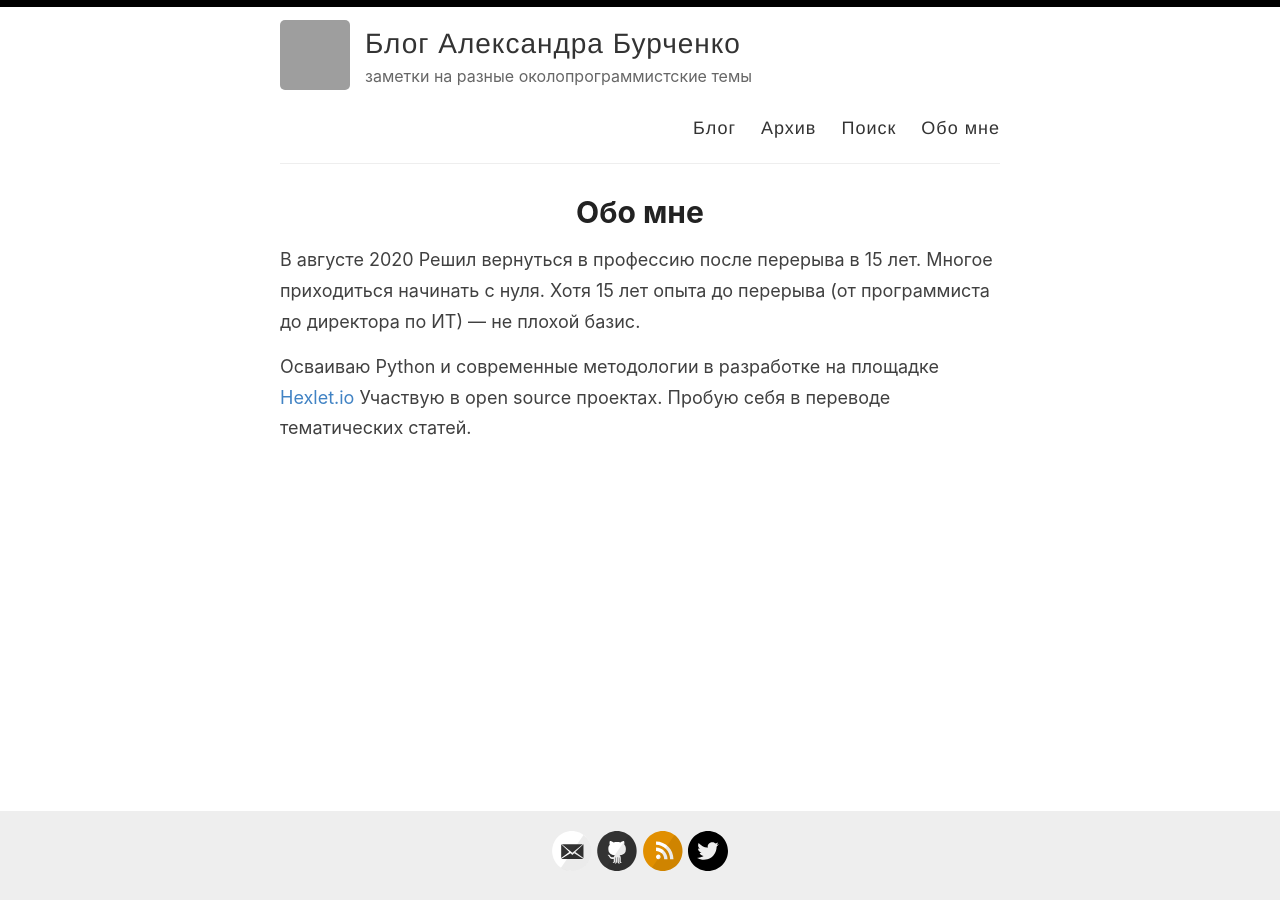
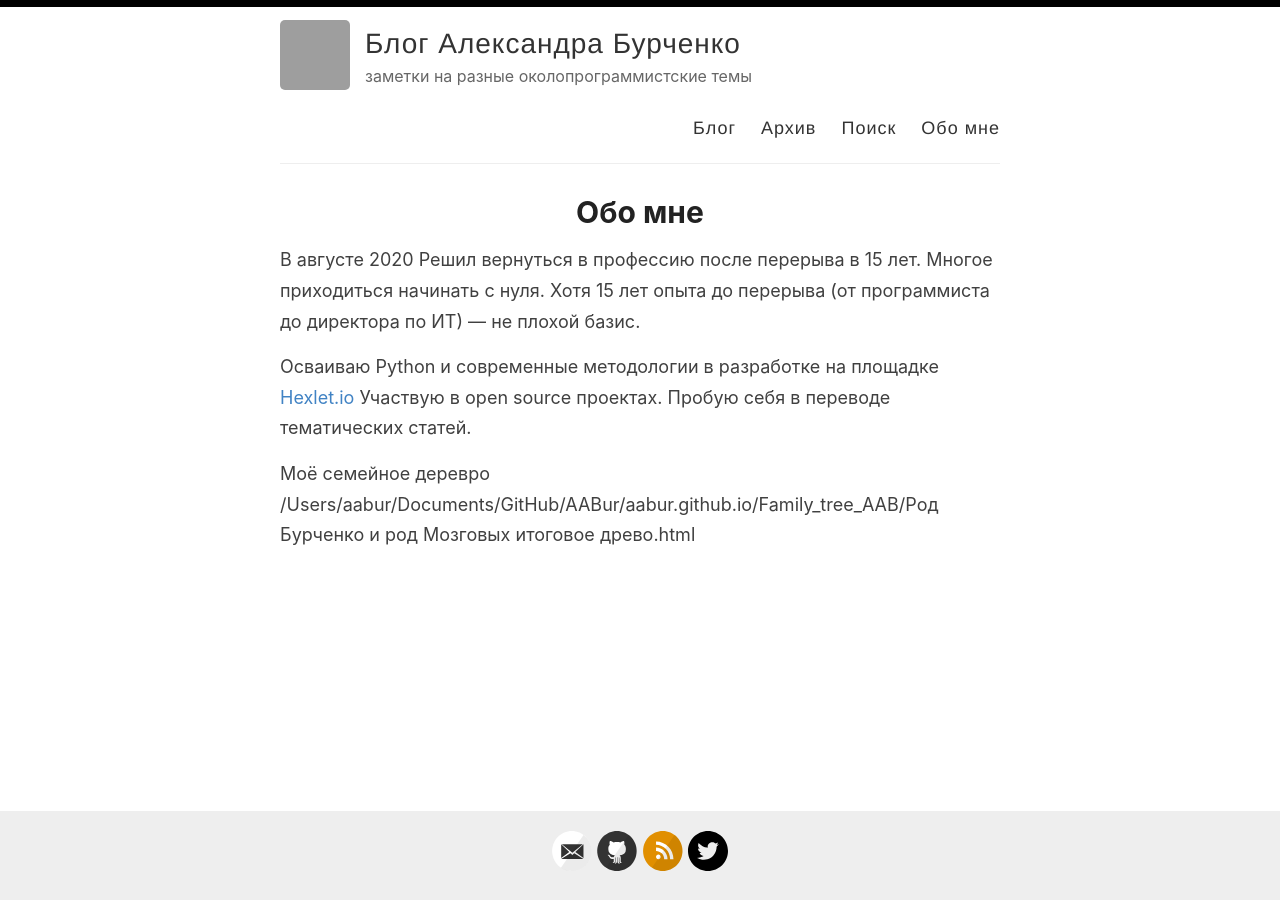
Before and after one commit to AABur/aabur.github.io, a Jekyll site: the page built from _pages/about.md, in a window 1280 px wide. Built offline with Jekyll 4.4.1, drawn with Linux system fonts in a browser that asks for light colours; grey boxes are pictures that could not be loaded.

Commit message:
Add family tree link to about page

```diff
--- a/_pages/about.md
+++ b/_pages/about.md
@@ -9,3 +9,5 @@
 Осваиваю Python и современные методологии в разработке на площадке [Hexlet.io](https://ru.hexlet.io/)
 Участвую в open source проектах.
 Пробую себя в переводе тематических статей.
+
+Моё семейное деревро /Users/aabur/Documents/GitHub/AABur/aabur.github.io/Family_tree_AAB/Род Бурченко и род Мозговых итоговое древо.html
```
